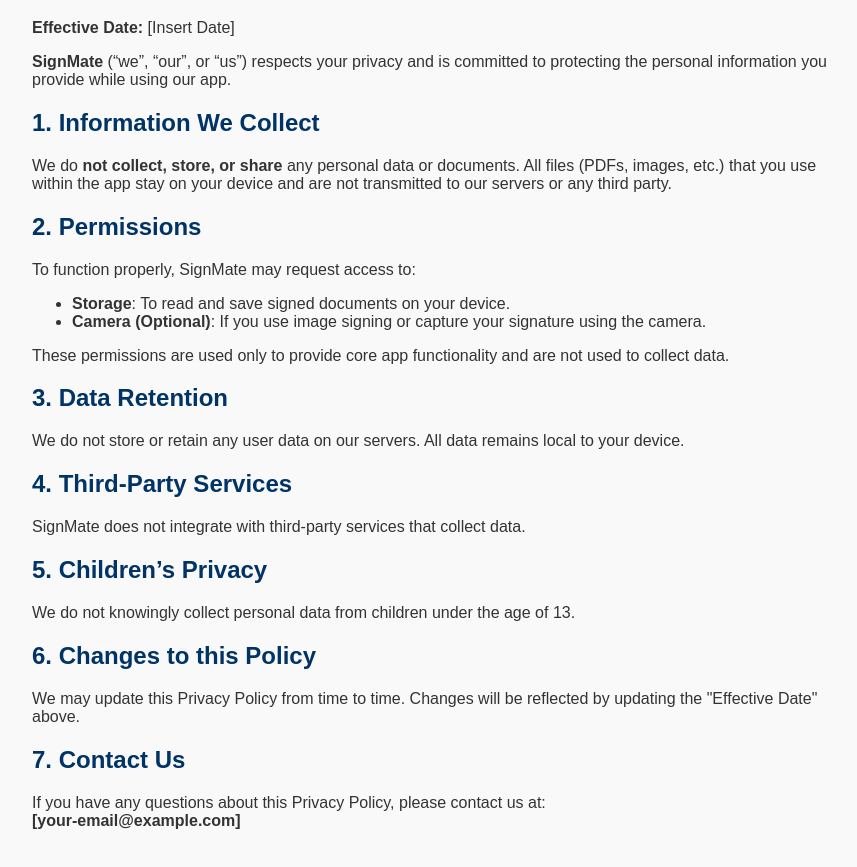
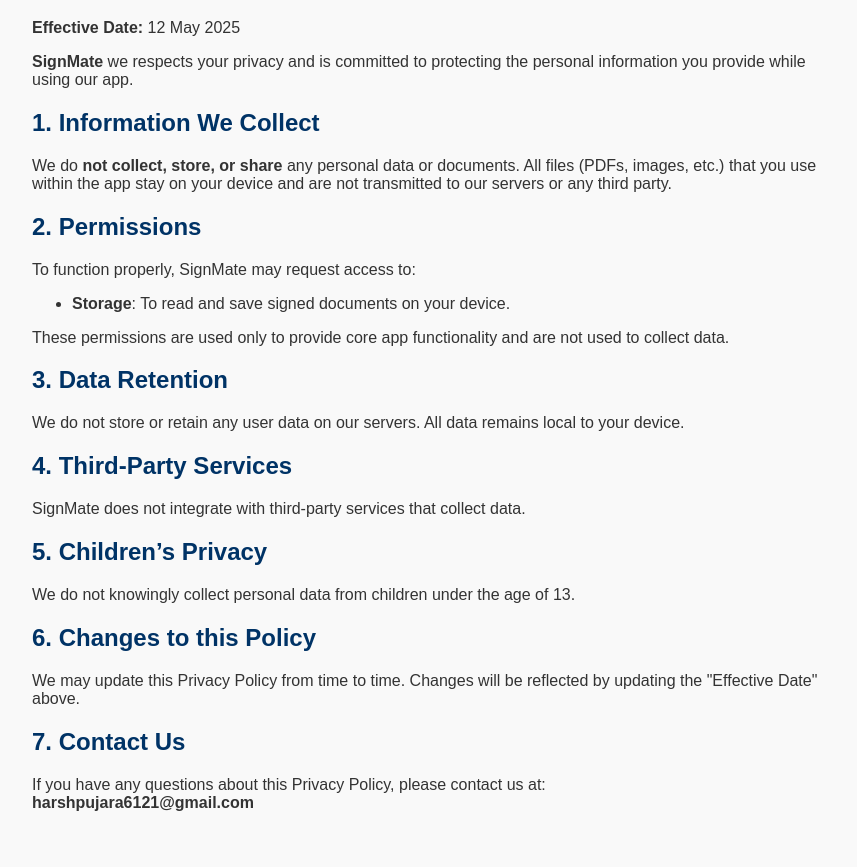
Before and after one commit to harsh19pujara/harsh19pujara.github.io, a plain HTML site: page index.html in a window 1280 px wide. Shown: the part 101-968 px from the top of the page, without its empty margins (208-1065 px from the left). Drawn offline with Linux system fonts and the light colour scheme.

Commit message:
Updated Privacy policy

```diff
--- a/index.html
+++ b/index.html
@@ -23,9 +23,9 @@
 </head>
 <body>
   <h1>Privacy Policy for SignMate</h1>
-  <p><strong>Effective Date:</strong> [Insert Date]</p>
+  <p><strong>Effective Date:</strong> 12 May 2025 </p>
 
-  <p><strong>SignMate</strong> (“we”, “our”, or “us”) respects your privacy and is committed to protecting the personal information you provide while using our app.</p>
+  <p><strong>SignMate</strong> we respects your privacy and is committed to protecting the personal information you provide while using our app.</p>
 
   <h2>1. Information We Collect</h2>
   <p>We do <strong>not collect, store, or share</strong> any personal data or documents. All files (PDFs, images, etc.) that you use within the app stay on your device and are not transmitted to our servers or any third party.</p>
@@ -34,7 +34,7 @@
   <p>To function properly, SignMate may request access to:</p>
   <ul>
     <li><strong>Storage</strong>: To read and save signed documents on your device.</li>
-    <li><strong>Camera (Optional)</strong>: If you use image signing or capture your signature using the camera.</li>
+<!--     <li><strong>Camera (Optional)</strong>: If you use image signing or capture your signature using the camera.</li> -->
   </ul>
   <p>These permissions are used only to provide core app functionality and are not used to collect data.</p>
 
@@ -52,6 +52,6 @@
 
   <h2>7. Contact Us</h2>
   <p>If you have any questions about this Privacy Policy, please contact us at:<br>
-  <strong>[your-email@example.com]</strong></p>
+  <strong>harshpujara6121@gmail.com</strong></p>
 </body>
 </html>
```
